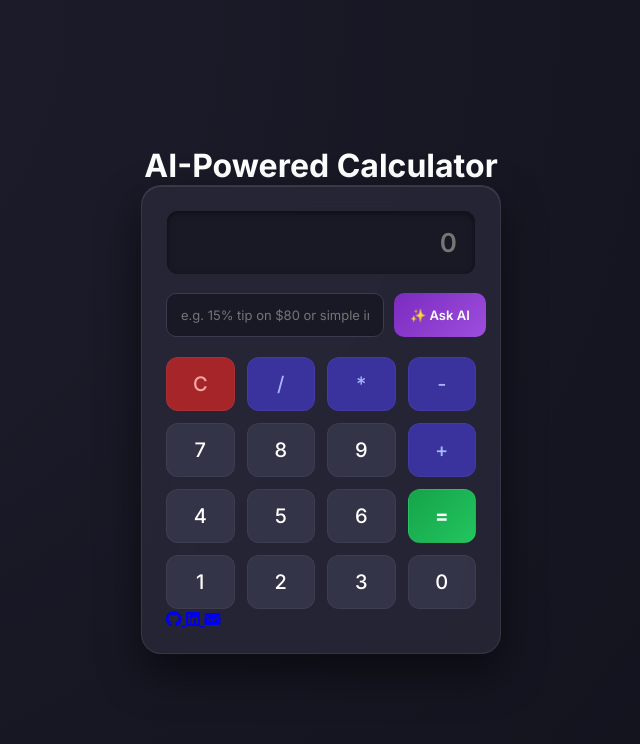
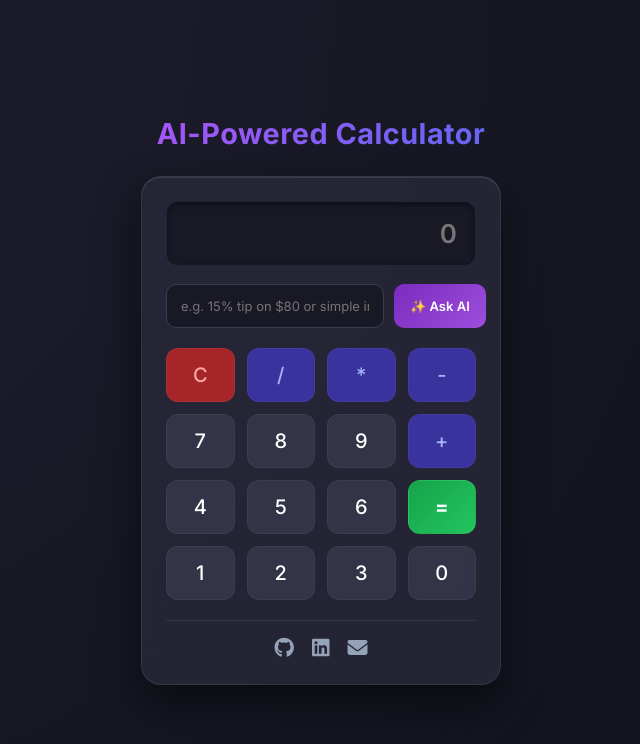
Before and after one commit to TheHimanshuMishraXD/Ai-based-calculator, a Flask app: page / in a window 1280 px wide. Shown: the top 744 px of the page, without its empty margins (319-959 px from the left). Run offline with Flask 3, Linux system fonts and the light colour scheme.

Commit message:
Auto-update calculator: 2026-10-19 14:20:05

```diff
--- a/static/calc.css
+++ b/static/calc.css
@@ -14,6 +14,16 @@ body {
     justify-content: center;
     min-height: 100vh;
     padding: 20px;
+}
+
+h1 {
+    font-size: 1.8rem;
+    font-weight: 700;
+    margin-bottom: 25px;
+    background: linear-gradient(135deg, #a855f7, #6366f1);
+    -webkit-background-clip: text;
+    -webkit-text-fill-color: transparent;
+    letter-spacing: 0.5px;
 }
 
 .calculator {
@@ -144,3 +154,25 @@ body {
 .equal:hover {
     box-shadow: 0 6px 16px rgba(34, 197, 94, 0.35);
 }
+
+.social-links {
+    display: flex;
+    justify-content: center;
+    align-items: center;
+    gap: 18px;
+    margin-top: 20px;
+    padding-top: 15px;
+    border-top: 1px solid rgba(255, 255, 255, 0.08);
+}
+
+.social-links a {
+    color: #94a3b8;
+    font-size: 1.25rem;
+    transition: all 0.25s ease;
+    text-decoration: none;
+}
+
+.social-links a:hover {
+    color: #38bdf8;
+    transform: translateY(-3px);
+}
```
